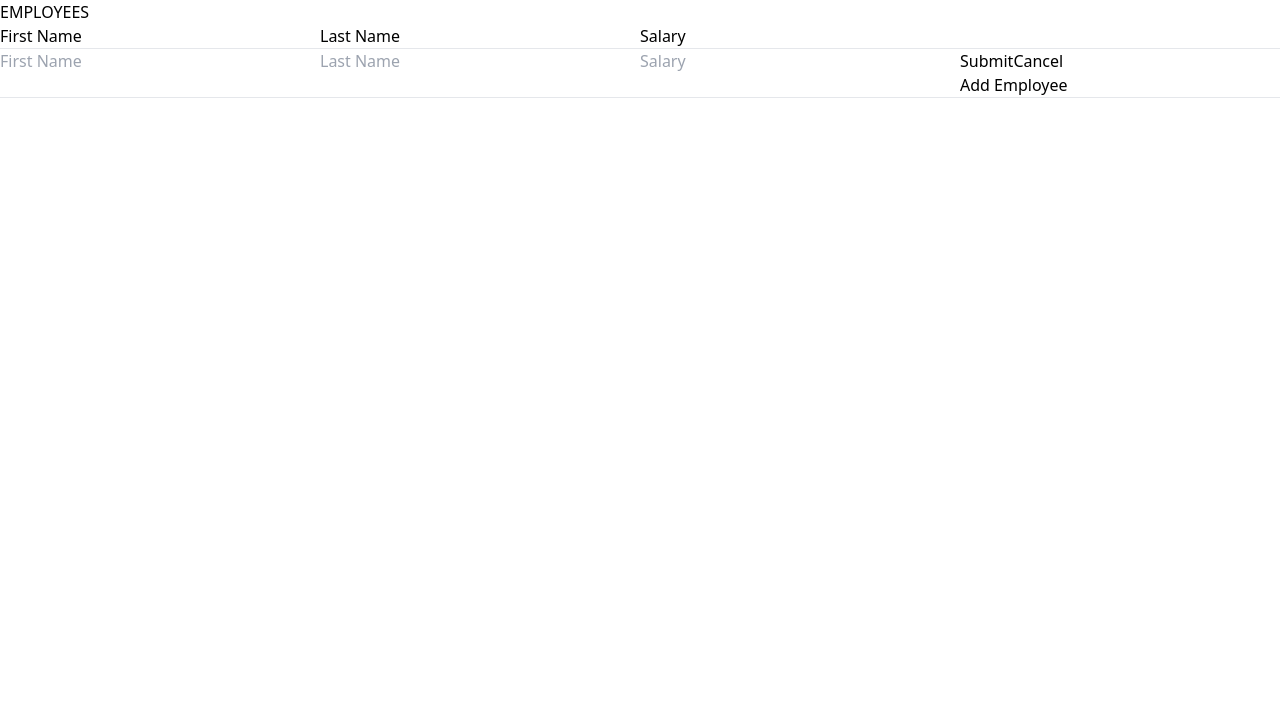
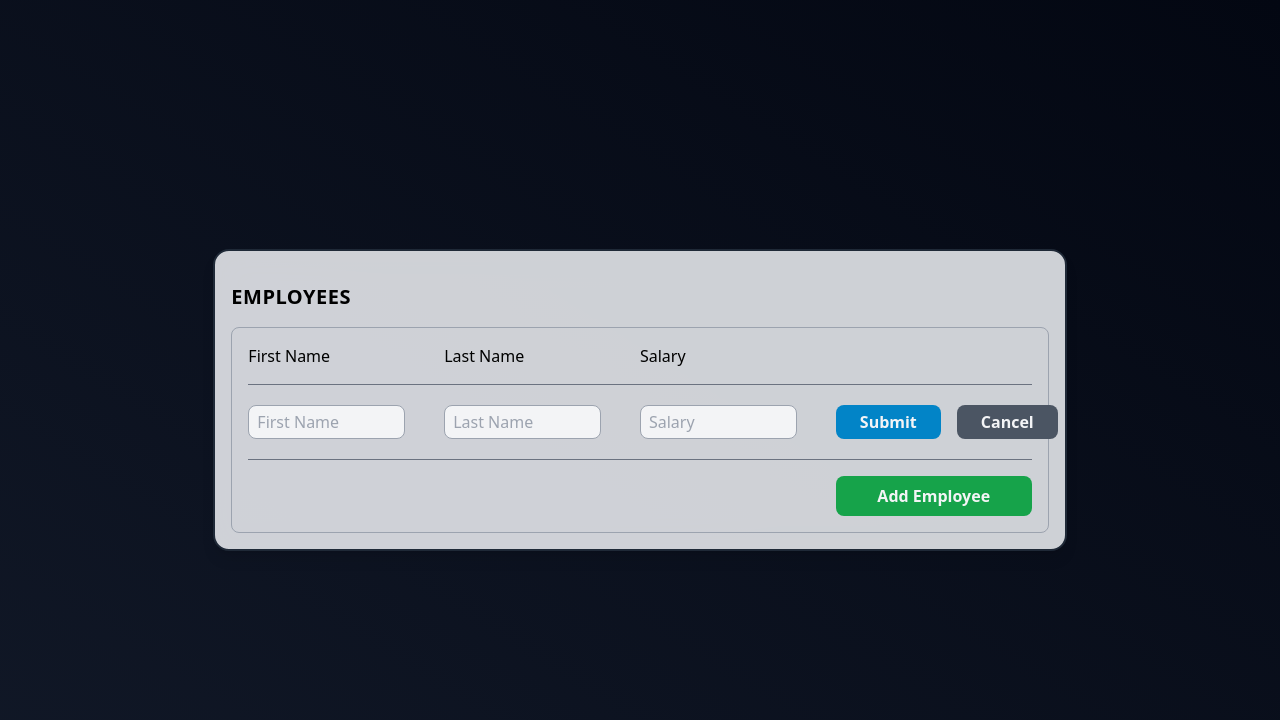
Before and after one commit to Eliksni/employee-table, a React (Create React App) app in the folder frontend/: page / in a window 1280 px wide. Both pictures are taken after a click on the button "Add Employee". Shown: the top 720 px of the page. Built offline with nearby package versions, Linux system fonts and the light colour scheme; no server answers.

Commit message:
Updated styling

```diff
--- a/frontend/src/App.js
+++ b/frontend/src/App.js
@@ -2,7 +2,7 @@ import EmployeeTable from "./components/EmployeeTable";
 
 export default function App() {
   return (
-    <main>
+    <main className="bg-gradient-to-tr from-gray-900 to-gray-950 shadow-md flex flex-col justify-center items-center min-h-screen">
       <EmployeeTable />
     </main>
   );
--- a/frontend/src/components/EmployeeTable/EmployeeRow.js
+++ b/frontend/src/components/EmployeeTable/EmployeeRow.js
@@ -12,13 +12,23 @@ export default function EmployeeRow({
   }
 
   return (
-    <li className="grid grid-cols-4">
+    <li className="grid items-center font-normal grid-cols-4 ">
       <span>{employee.firstName}</span>
       <span>{employee.lastName}</span>
       <span>{formatSalary(employee.salary)}</span>
-      <span>
-        <button onClick={() => handleEditEmployee(employee)}>Edit</button>
-        <button onClick={() => handleDeleteEmployee(employee)}>Delete</button>
+      <span className="flex flex-grow">
+        <button
+          className="w-full font-bold bg-orange-600 hover:bg-orange-800 p-1 px-6 my-1 mr-2 rounded-lg text-gray-100"
+          onClick={() => handleEditEmployee(employee)}
+        >
+          Edit
+        </button>
+        <button
+          className="w-full font-bold bg-red-600 hover:bg-red-800 p-1 px-6 my-1 ml-2 rounded-lg text-gray-100"
+          onClick={() => handleDeleteEmployee(employee)}
+        >
+          Delete
+        </button>
       </span>
     </li>
   );
--- a/frontend/src/components/EmployeeTable/EmployeeRowAdd.js
+++ b/frontend/src/components/EmployeeTable/EmployeeRowAdd.js
@@ -2,7 +2,12 @@ export default function EmployeeRowAdd({ handleAddEmployee }) {
   return (
     <li className="grid grid-cols-4">
       <span className="col-start-4">
-        <button onClick={() => handleAddEmployee()}>Add Employee</button>
+        <button
+          className="font-bold bg-green-600 hover:bg-green-800 p-2 px-6 mr-2 rounded-lg text-gray-100 w-full"
+          onClick={() => handleAddEmployee()}
+        >
+          Add Employee
+        </button>
       </span>
     </li>
   );
--- a/frontend/src/components/EmployeeTable/EmployeeRowEdit.js
+++ b/frontend/src/components/EmployeeTable/EmployeeRowEdit.js
@@ -19,28 +19,39 @@ export default function EmployeeRowEdit({
   return (
     <li className="grid grid-cols-4">
       <input
+        className="bg-gray-100 border border-gray-400 rounded-lg p-1 px-2 my-1 w-4/5"
         type="text"
         placeholder="First Name"
         defaultValue={employee.firstName}
         ref={firstNameRef}
       />
       <input
+        className="bg-gray-100 border border-gray-400 rounded-lg p-1 px-2 my-1 w-4/5"
         type="text"
         placeholder="Last Name"
         defaultValue={employee.lastName}
         ref={lastNameRef}
       />
       <input
+        className="bg-gray-100 border border-gray-400 rounded-lg p-1 px-2 my-1 w-4/5"
         type="number"
         placeholder="Salary"
         defaultValue={employee.salary}
         ref={salaryRef}
       />
-      <span>
-        <button onClick={() => handleSubmitEdit(employee, getFormData())}>
+      <span className="flex flex-grow">
+        <button
+          className="w-full font-bold bg-sky-600 hover:bg-sky-800 p-1 px-6 my-1 mr-2 rounded-lg text-gray-100"
+          onClick={() => handleSubmitEdit(employee, getFormData())}
+        >
           Submit
         </button>
-        <button onClick={() => handleCancelEdit(employee)}>Cancel</button>
+        <button
+          className="w-full font-bold bg-gray-600 hover:bg-gray-800 p-1 px-6 my-1 ml-2 rounded-lg text-gray-100"
+          onClick={() => handleCancelEdit(employee)}
+        >
+          Cancel
+        </button>
       </span>
     </li>
   );
--- a/frontend/src/components/EmployeeTable/EmployeeRowHeader.js
+++ b/frontend/src/components/EmployeeTable/EmployeeRowHeader.js
@@ -1,8 +1,6 @@
 export default function EmployeeRow() {
-
-
   return (
-        <li className="grid grid-cols-4">
+    <li className="font-light grid grid-cols-4">
       <span>First Name</span>
       <span>Last Name</span>
       <span className="row-span-2">Salary</span>
--- a/frontend/src/components/EmployeeTable/index.js
+++ b/frontend/src/components/EmployeeTable/index.js
@@ -104,11 +104,11 @@ export default function EmployeeTable() {
   }
 
   return (
-    <>
-      <h1>EMPLOYEES</h1>
-      <ul>
+    <div className="bg-gray-200/90 w-2/3 p-4 rounded-2xl border-2 border-gray-800 shadow-lg backdrop-filter backdrop-blur-lg backdrop-opacity-50">
+      <h1 className="text-xl my-4 font-bold tracking-wide">EMPLOYEES</h1>
+      <ul className="border border-gray-400 rounded-lg p-4">
         <EmployeeRowHeader />
-        <hr />
+        <hr className="h-px my-4 bg-gray-500 border-0" />
         {employees.map((employee) => {
           if (employee === editEmployee) {
             return (
@@ -130,9 +130,9 @@ export default function EmployeeTable() {
             );
           }
         })}
+        <hr className="h-px my-4 bg-gray-500 border-0" />
         <EmployeeRowAdd handleAddEmployee={handleAddEmployee} />
       </ul>
-      <hr />
-    </>
+    </div>
   );
 }
```
Also changed, not shown: 1 other file (tests, documents, lock files or other folders). Lines whose indentation alone changed are shown as unchanged.
